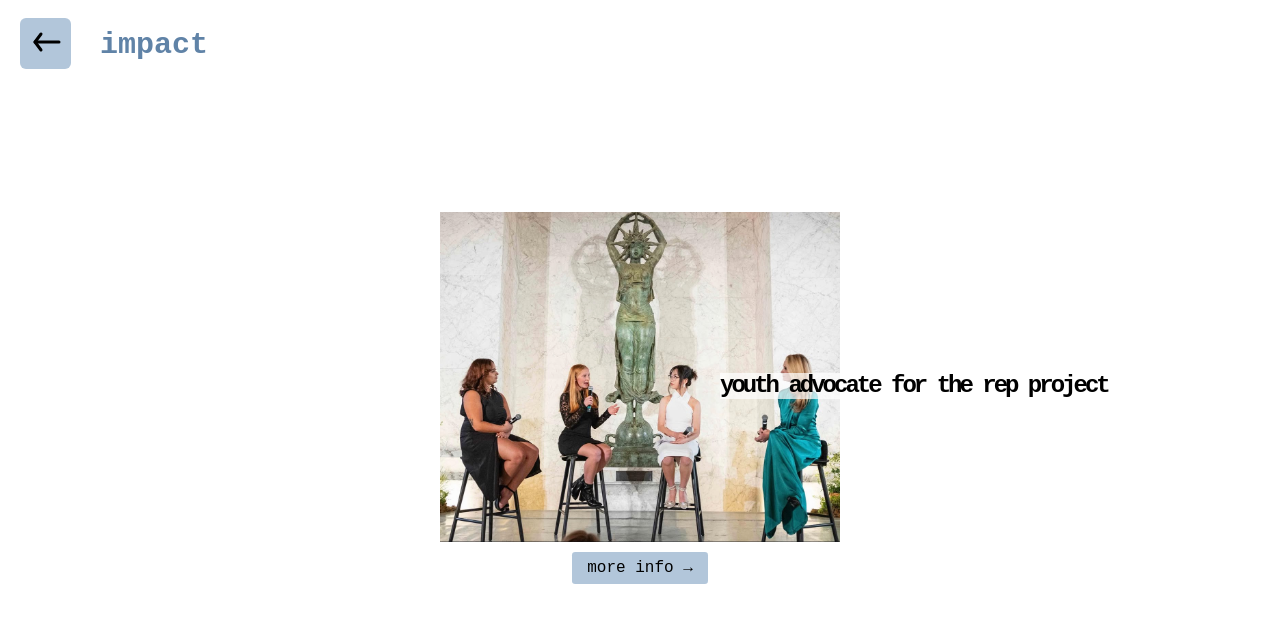
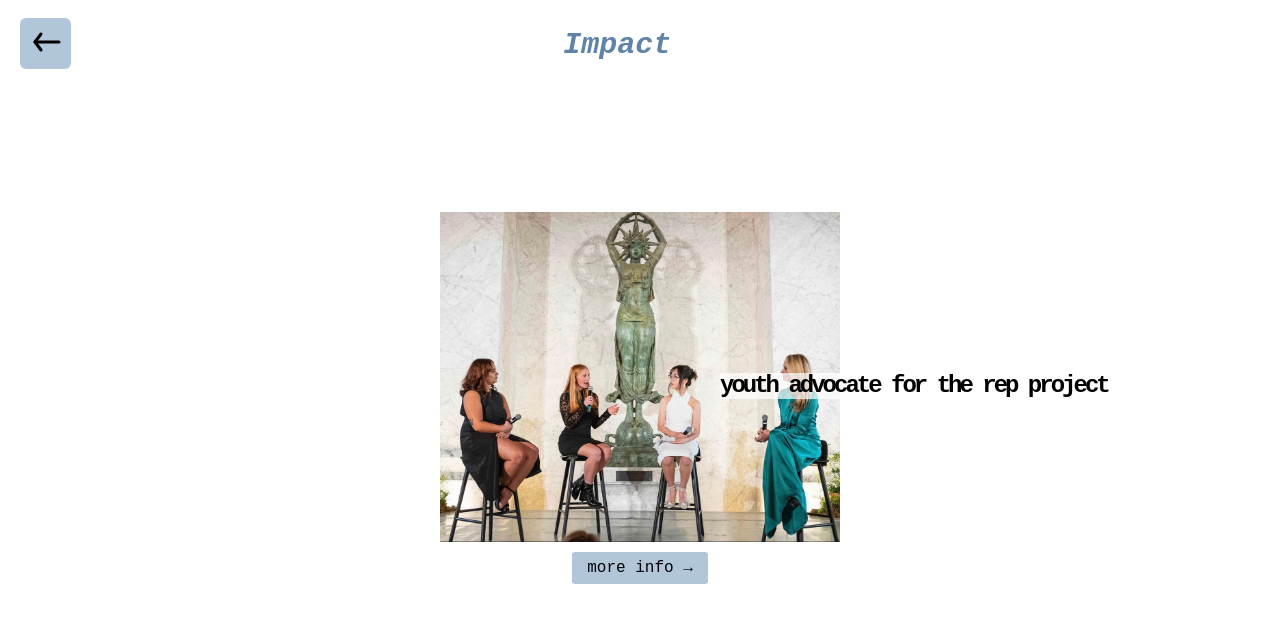
Before and after one commit to sarahlz01/website, a plain HTML site: page impact.html in a window 1280 px wide. Shown: the part 10-632 px from the top of the page. Drawn offline with Linux system fonts and the light colour scheme.

Commit message:
centered the word impact and decided to italicize it after much deliberation

```diff
--- a/impact.html
+++ b/impact.html
@@ -10,7 +10,7 @@
 
 <body>
     <div class="header">
-        <h1 class="title">impact</h1>
+        <h1 class="title"><em>Impact</em></h1>
         <div class="progress"></div>
         <div class="button">
             <a href = "index.html" class= "link">
@@ -134,7 +134,7 @@
     .title {
         position: absolute;
         top: 10px;
-        left: 100px;
+        left: 44%;
         font-family: "Azeret Mono", monospace;
         font-size: 30px;
         color: rgb(96, 131, 167);
```
